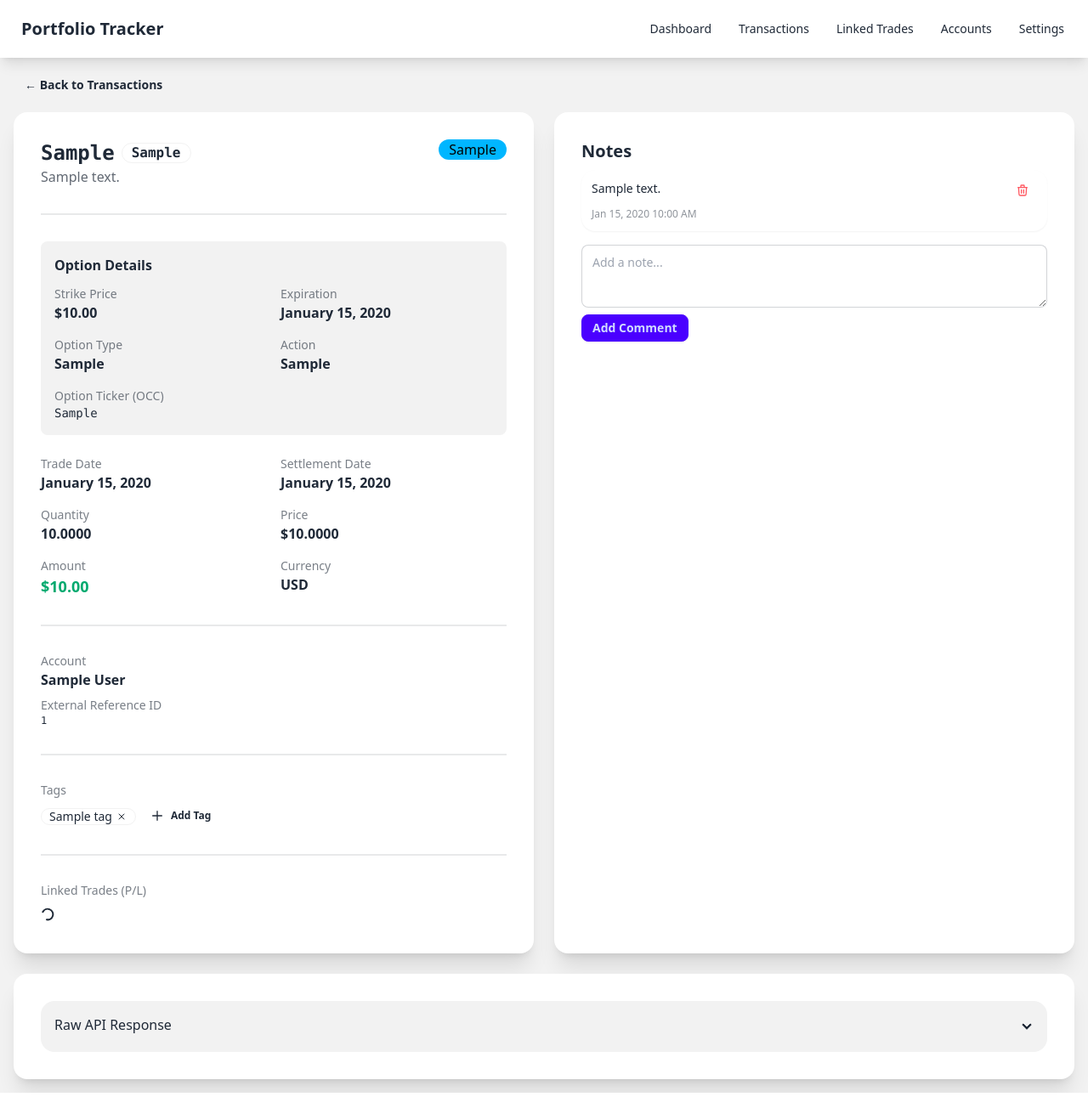
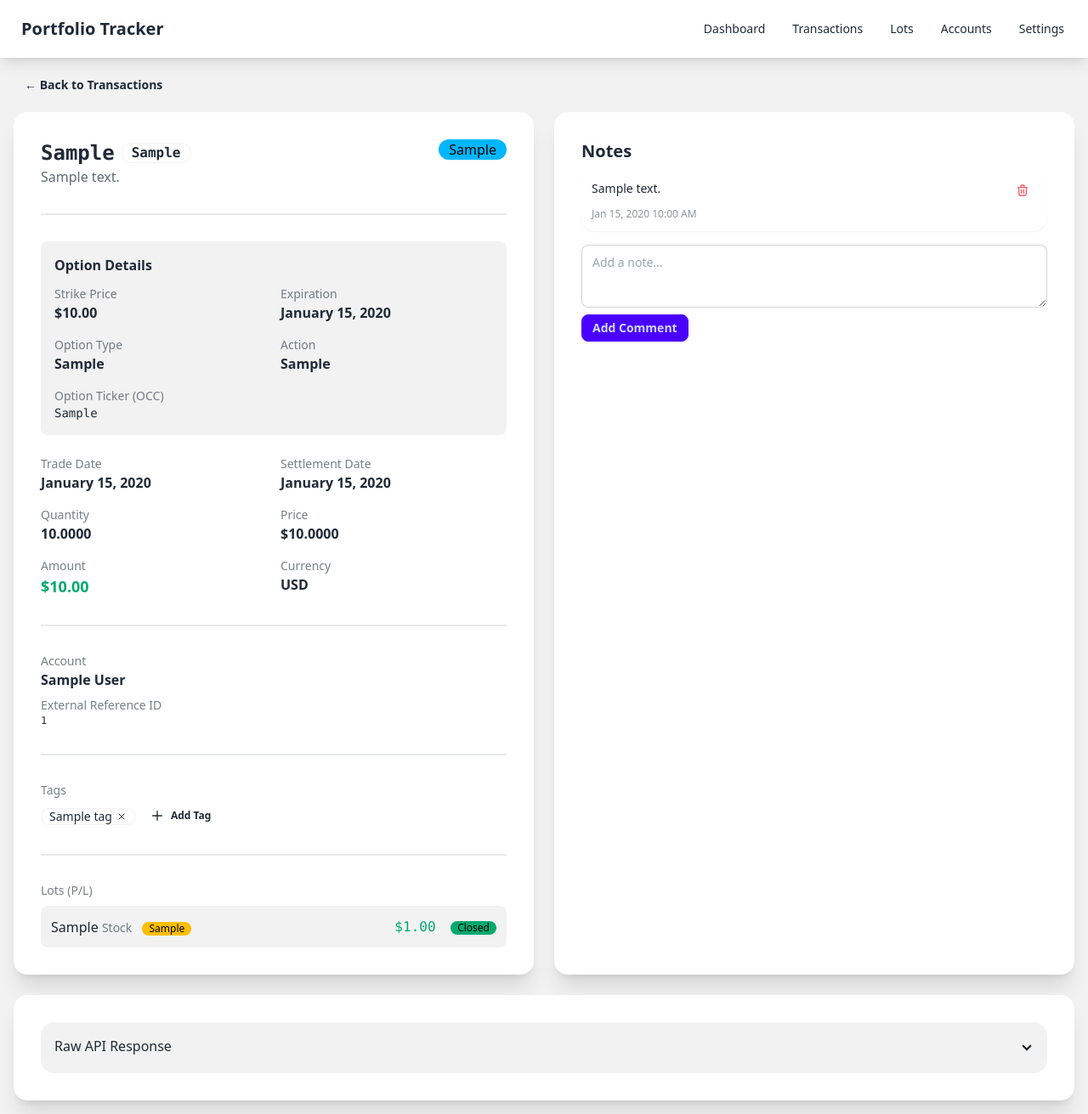
Before and after one commit to Collint25/PortfolioTracker, a FastAPI app: page /transactions/1 in a window 1280 px wide. Shown: the whole page at 85% size. Before the commit the page ends 1286 px from the top, so only its background shows below. Run offline with FastAPI, Linux system fonts and the light colour scheme; tables that the repository leaves empty hold one stand-in row (values such as "Sample post"); parts of the project's set-up code (start-up, migrations or seed data) failed here and were passed over; some libraries are stand-ins or nearby versions.

Commit message:
fix: update stale linked-trades URLs and enable stock lot matching
- Update nav link /linked-trades → /lots in base.html
- Update HTMX partial URL in transaction_detail.html
- Use match_all() instead of auto_match_all() to include stocks
- Show lots section for stock BUY/SELL transactions, not just options

Co-Authored-By: Claude Opus 4.5 <noreply@anthropic.com>

```diff
--- a/app/routers/lots.py
+++ b/app/routers/lots.py
@@ -102,7 +102,7 @@ def run_auto_match(
     account_id: int | None = Form(None),
 ):
     """Run FIFO auto-matching on all unlinked transactions."""
-    result = lot_service.auto_match_all(db, account_id)
+    result = lot_service.match_all(db, account_id)
 
     # Build filter object
     filters = LotFilter(account_id=account_id)
--- a/app/templates/base.html
+++ b/app/templates/base.html
@@ -17,7 +17,7 @@
             <ul class="menu menu-horizontal px-1">
                 <li><a href="/">Dashboard</a></li>
                 <li><a href="/transactions">Transactions</a></li>
-                <li><a href="/linked-trades">Linked Trades</a></li>
+                <li><a href="/lots">Lots</a></li>
                 <li><a href="/accounts">Accounts</a></li>
                 <li><a href="/settings">Settings</a></li>
             </ul>
--- a/app/templates/transaction_detail.html
+++ b/app/templates/transaction_detail.html
@@ -123,12 +123,12 @@
                 </div>
             </div>
 
-            {% if transaction.is_option %}
+            {% if transaction.is_option or transaction.type in ['BUY', 'SELL'] %}
             <div class="divider"></div>
 
             <div>
-                <p class="text-sm text-base-content/60 mb-2">Linked Trades (P/L)</p>
-                <div id="transaction-linked-trades" hx-get="/linked-trades/transaction/{{ transaction.id }}" hx-trigger="load" hx-swap="innerHTML">
+                <p class="text-sm text-base-content/60 mb-2">Lots (P/L)</p>
+                <div id="transaction-lots" hx-get="/lots/transaction/{{ transaction.id }}" hx-trigger="load" hx-swap="innerHTML">
                     <span class="loading loading-spinner loading-xs"></span>
                 </div>
             </div>
```
